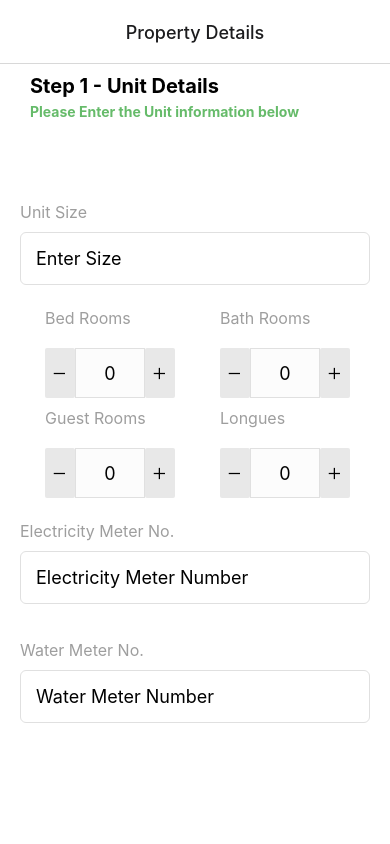
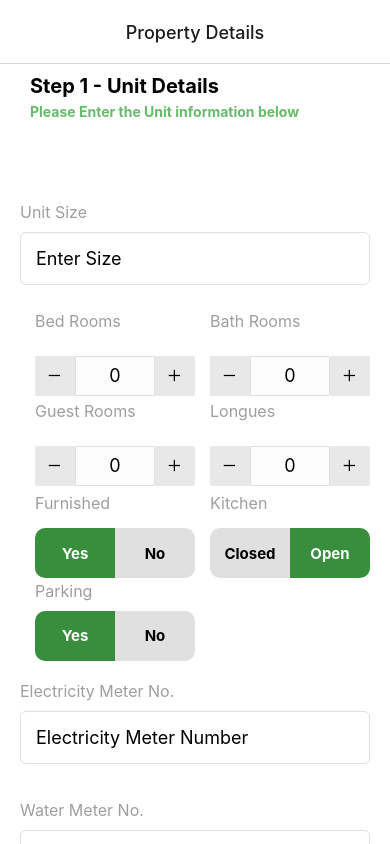
Before and after one commit to Johnsamoel/emeral_Task, a React Native app: screen / in a window 390 px wide. Built offline with nearby package versions, Linux system fonts and the light colour scheme.

Commit message:
adding all choices components and change in code structure

```diff
--- a/Components/UI/Counter.jsx
+++ b/Components/UI/Counter.jsx
@@ -7,7 +7,7 @@ import SmallButton from "./SmallButton";
 import { colors } from "../../Utils/Styles";
 
 const Counter = ({ label, onChange , value }) => {
-  const { width, height } = useWindowDimensions();
+//   const { width, height } = useWindowDimensions();
 
   const styles = StyleSheet.create({
     rootContainer: {
@@ -15,7 +15,7 @@ const Counter = ({ label, onChange , value }) => {
       flexDirection: "column",
       justifyContent: "space-around",
       alignItems: "flex-start",
-      marginHorizontal: 25,
+      marginHorizontal: 15,
       // width: width > 400 ? '100%' : '50%' ,
       minHeight: 100,
     },
@@ -30,12 +30,12 @@ const Counter = ({ label, onChange , value }) => {
     },
     input: {
       backgroundColor: "#fcfcfc",
-      padding: 15,
+      padding: 10,
       fontSize: 18,
-      width: 70,
+      width: 80,
       borderColor: colors.palette_Sencod_grey,
       borderWidth: 1,
-      height: 50,
+      height: 40,
       textAlign: "center",
     },
     label: {
--- /dev/null
+++ b/Components/UI/DoubleChoice.jsx
@@ -0,0 +1,124 @@
+import {  StyleSheet, Text, View , Pressable } from 'react-native';
+import { useState } from 'react';
+
+
+import { colors } from '../../Utils/Styles';
+
+
+const DoubleChoice = ({label , data , defaultValue }) => {
+
+    const [chosen , setChosen] = useState(defaultValue)
+
+
+
+    const onpressRightSide = () => {
+       setChosen('Right')
+    }
+
+    const onpressLefttSide = () => {
+        setChosen('left')
+    }
+
+    return (
+        <View style={styles.rootContainer}>
+            <Text style={styles.label}>{label}</Text>
+            <View style={styles.optionsContainer}>
+
+        {data?.map((item , index) => {
+
+            if(index % 2 === 0) {
+                return( <Pressable key={item.name} style={ ({pressed}) => pressed || chosen === 'left'? styles.leftchosenOption : styles.leftoption }
+                onPress={() =>{
+                    onpressLefttSide()
+                    item.Action()}} >
+                <View>
+                <Text style={[styles.text , chosen === 'left' && {color: 'white'}]}>{item.name}</Text>
+                </View>
+                </Pressable>)
+            }else{
+                return(<Pressable key={item.name} style={ ({pressed}) => pressed || chosen === 'Right'? styles.RightchosenOption : styles.Rightoption  }                 onPress={() =>{
+                    onpressRightSide()
+                    item.Action()}} >
+                <View>
+                <Text style={[styles.text , chosen === 'Right' && {color: 'white'}]}>{item.name}</Text>
+                </View>
+                </Pressable>)
+            }
+        })}
+
+
+
+
+
+
+            </View>
+        </View>
+    );
+};
+
+const styles = StyleSheet.create({
+    rootContainer: {
+        flex: 1,
+        flexDirection: 'column',
+        justifyContent: 'space-around',
+        alignItems: 'flex-start',
+        height: 100,
+        borderRadius: 10,
+        marginHorizontal: 15
+    },
+    optionsContainer: {
+
+        flexDirection: 'row',
+        alignItems: 'center',
+        justifyContent: 'space-around',
+        height: 40,
+        borderRadius: 10
+    },
+    label: {
+        fontSize: 16,
+        color: colors.palette_main_grey,
+      },
+    Rightoption: {
+     height: 50,
+     width: 80,
+     justifyContent: 'center',
+     alignItems: 'center',
+     backgroundColor: colors.palette_Sencod_grey,
+     borderBottomRightRadius: 10,
+     borderTopRightRadius: 10
+    },
+    RightchosenOption: {
+        height: 50,
+        width: 80,
+        justifyContent: 'center',
+        alignItems: 'center',
+        backgroundColor: colors.palette_success_dark,
+        borderBottomRightRadius: 10,
+        borderTopRightRadius: 10,
+    },
+    text: {
+        fontSize: 15,
+        fontWeight: 'bold',
+    },
+    leftoption: {
+        height: 50,
+        width: 80,
+        justifyContent: 'center',
+        alignItems: 'center',
+        backgroundColor: colors.palette_Sencod_grey,
+        borderBottomLeftRadius: 10,
+        borderTopLeftRadius: 10
+       },
+       leftchosenOption: {
+           height: 50,
+           width: 80,
+           justifyContent: 'center',
+           alignItems: 'center',
+           backgroundColor: colors.palette_success_dark,
+           borderBottomLeftRadius: 10,
+           borderTopLeftRadius: 10,
+       },
+
+})
+
+export default DoubleChoice;
--- a/Components/UI/SmallButton.jsx
+++ b/Components/UI/SmallButton.jsx
@@ -25,18 +25,20 @@ const styles = StyleSheet.create({
         backgroundColor: colors.palette_main_grey,
         justifyContent: 'center',
         alignItems: 'center',
+
     },
     pressed: {
         opacity: 0.7
     },
     text: {
-        width: 30,
-        height: 50,
+        width: 40,
+        height: 40,
         justifyContent: 'center',
         alignItems: 'center',
         backgroundColor: 'red',
         borderRadius: 2,
         backgroundColor: '#E8E8E8',
+
     }
 })
 
--- a/Components/UnitDataForm.jsx
+++ b/Components/UnitDataForm.jsx
@@ -1,4 +1,4 @@
-import { ScrollView, StyleSheet, View, Text, Alert } from "react-native";
+import { ScrollView, StyleSheet, View, Alert } from "react-native";
 import { useState } from "react";
 
 import { useFormik } from "formik";
@@ -7,6 +7,7 @@ import { useFormik } from "formik";
 
 import InputField from "./UI/InputField";
 import Counter from "./UI/Counter";
+import DoubleChoice  from './UI/DoubleChoice';
 
 const UnitDataForm = ({ defaultValues }) => {
   const [Inputs, setInputs] = useState({
@@ -77,6 +78,42 @@ const UnitDataForm = ({ defaultValues }) => {
 
   }
 
+  const FurnishedDataHandler = (identifier) => {
+    if(identifier === 'Yes') {
+      setInputs((prevData) => {return {...prevData , Furnished: { value: "Yes", valid: true }}})
+    }else{
+      setInputs((prevData) => {return {...prevData , Furnished: { value: "No", valid: true }}})
+    }
+  }
+
+  const KitchenDataHandler = (identifier) => {
+    if(identifier === 'Open') {
+      setInputs((prevData) => {return {...prevData , kitchen: { value: "Open", valid: true }}})
+    }else{
+      setInputs((prevData) => {return {...prevData , kitchen: { value: "Closed", valid: true }}})
+    }
+  }
+
+
+  const ParkingDataHandler = (identifier) => {
+    if(identifier === 'Split') {
+      setInputs((prevData) => {return {...prevData , Parking : { value: "Split", valid: true }}})
+    }else{
+      setInputs((prevData) => {return {...prevData , Parking : { value: "Central", valid: true }}})
+    }
+  }
+
+
+  const FurnishedData = [{name: 'Yes' , Action: FurnishedDataHandler.bind(null, 'Yes') } ,
+  {name: 'No' , Action: FurnishedDataHandler.bind(null, 'No') }]
+
+  const KitchenData = [{name: 'Closed' , Action: KitchenDataHandler.bind(null, 'Closed') } ,
+  {name: 'Open' , Action: KitchenDataHandler.bind(null, 'Open') }]
+
+
+  const ParkingData = [{name: 'Split' , Action: ParkingDataHandler.bind(null, 'Split') } ,
+  {name: 'Central' , Action: ParkingDataHandler.bind(null, 'Central') }]
+
   return (
     <View style={Styles.rootContainer}>
       <InputField
@@ -100,6 +137,14 @@ const UnitDataForm = ({ defaultValues }) => {
         <Counter label='Guest Rooms' value={ Inputs.guestRooms.value } onChange={ ChangeHandler.bind(this, 'guestRooms')} />
         <Counter label='Longues'  value={ Inputs.Longues.value } onChange={ ChangeHandler.bind(this, 'Longues')}/>
       </View>
+
+        <View style={Styles.counterFlex}>
+        <DoubleChoice label='Furnished' data={FurnishedData} defaultValue='left' />
+        <DoubleChoice label='Kitchen' data={KitchenData} defaultValue='Right' />
+        </View>
+
+        <DoubleChoice label='Parking' data={FurnishedData} defaultValue='left' />
+
 
     <InputField
         invalid={!Inputs.ElecNo.valid}
--- a/Screens/PropertyDetails.jsx
+++ b/Screens/PropertyDetails.jsx
@@ -22,7 +22,8 @@ const styles = StyleSheet.create({
     rootContainer: {
         flex: 1,
         backgroundColor: 'white',
-        paddingHorizontal: 10
+        paddingHorizontal: 10,
+        paddingBottom: 25
     }
 })
 
```
